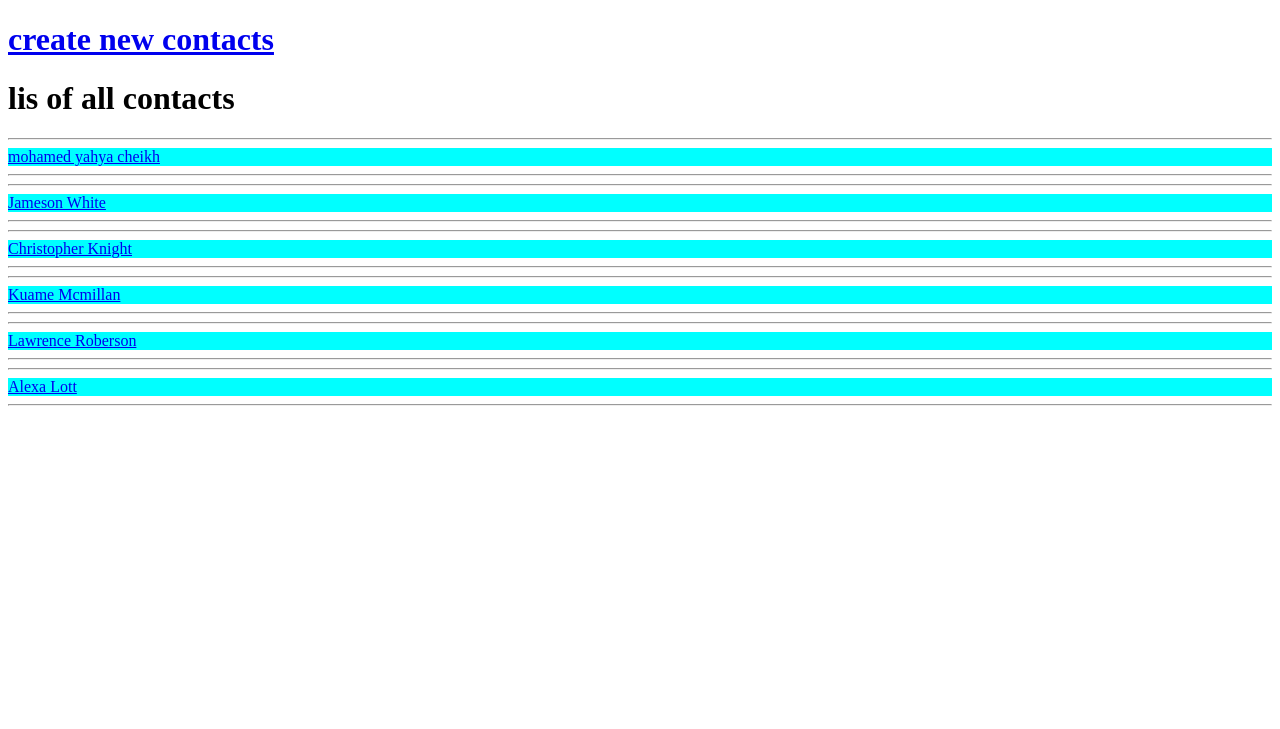
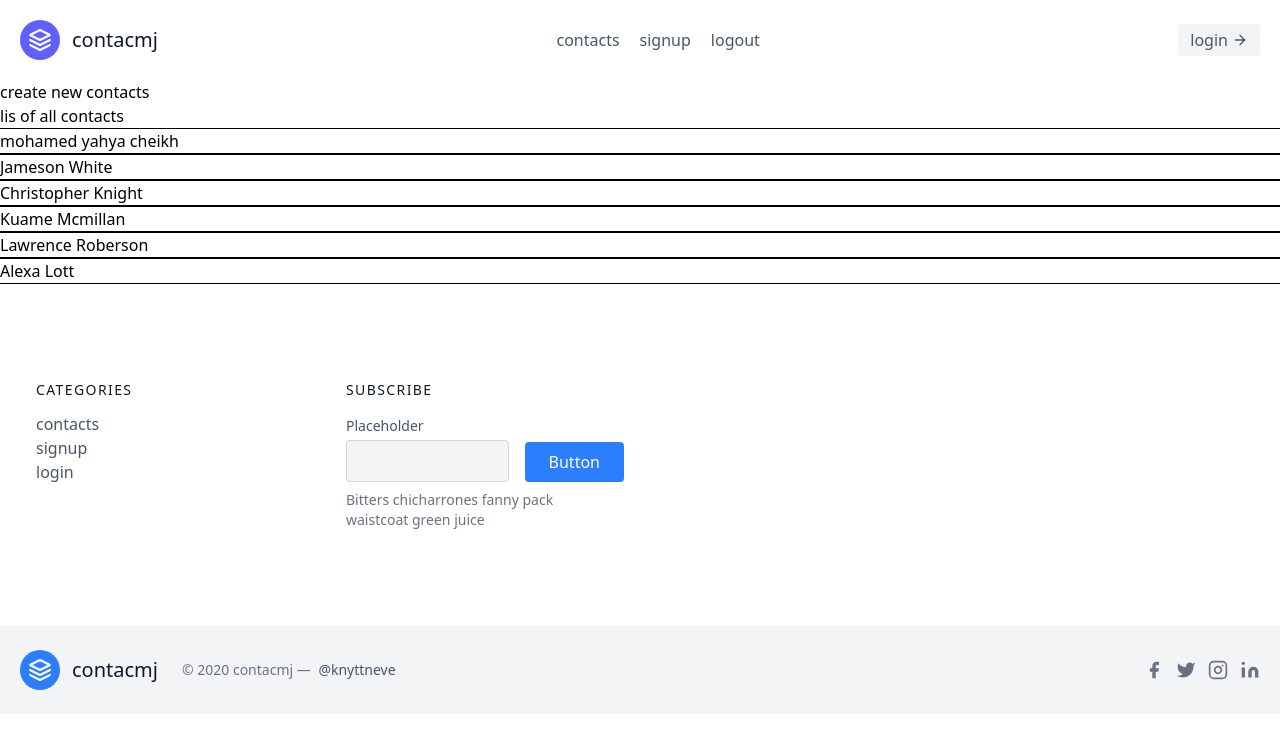
Before and after one commit to mohamedyahyadk/contactmanager, a Django app: page /contacts/ in a window 1280 px wide. Shown: the top 729 px of the page. Run offline with Django 5.2, Linux system fonts and the light colour scheme; data comes from the database, SQL or seed files in the repository.

Commit message:
third commit : extending templates

```diff
--- a/contactmanager/settings.py
+++ b/contactmanager/settings.py
@@ -55,7 +55,7 @@ ROOT_URLCONF = 'contactmanager.urls'
 TEMPLATES = [
     {
         'BACKEND': 'django.template.backends.django.DjangoTemplates',
-        'DIRS': [],
+        'DIRS': [BASE_DIR/'templates'],
         'APP_DIRS': True,
         'OPTIONS': {
             'context_processors': [
--- a/contactmanager/urls.py
+++ b/contactmanager/urls.py
@@ -16,8 +16,9 @@ Including another URLconf
 """
 from django.contrib import admin
 from django.urls import path , include
-
+from contacts.views import landing_page
 urlpatterns = [
     path('admin/', admin.site.urls),
-    path('contacts/',include("contacts.urls"),name='contacts')
+    path('contacts/',include("contacts.urls"),name='contacts'),
+    path('',landing_page,name='landing_page')
 ]
--- a/contacts/templates/leads/contactList.html
+++ b/contacts/templates/leads/contactList.html
@@ -1,17 +1,7 @@
-<!DOCTYPE html>
-<html lang="en">
-<head>
-    <meta charset="UTF-8">
-    <meta name="viewport" content="width=device-width, initial-scale=1.0">
-    <title>Document</title>
-    <style>
-        .contact{
-            background-color: aqua;
-        }
-    </style>
-</head>
-<body>
-    <h1><a href="{% url 'contacts:contact-create' %}"> create new contacts </a></h1>
+
+{% extends 'base.html' %}
+{% block content %}
+<h1><a href="{% url 'contacts:contact-create' %}"> create new contacts </a></h1>
     <h1>lis of all contacts</h1>
     {% for contact in contacts %}
     <hr>
@@ -20,5 +10,4 @@
     </div>
     <hr>
     {% endfor%}
-</body>
-</html>
+{% endblock content %}
--- a/contacts/views.py
+++ b/contacts/views.py
@@ -7,6 +7,10 @@ from django.shortcuts import render ,redirect
 
 from .models import Contact  ,Registrar
 from .forms import ContactModelForm
+
+
+def landing_page(request):
+     return render(request,'landing-page.html')
 def contactList(request):
     contacts=Contact.objects.all()
     context={
--- /dev/null
+++ b/templates/base.html
@@ -0,0 +1,16 @@
+<!DOCTYPE html>
+<html lang="en">
+<head>
+    <meta charset="UTF-8">
+    <meta name="viewport" content="width=device-width, initial-scale=1.0">
+    <title>contacmj</title>
+    <script src="https://cdn.jsdelivr.net/npm/@tailwindcss/browser@4"></script>
+</head>
+<body>
+    {% include "navbar.html"%}
+    {% block content %}
+
+    {% endblock content %}
+    {% include "footer.html"%}
+</body>
+</html>
--- /dev/null
+++ b/templates/footer.html
@@ -0,0 +1,73 @@
+<footer class="text-gray-600 body-font">
+    <div class="container px-5 py-24 mx-auto">
+      <div class="flex flex-wrap md:text-left text-center order-first">
+
+        <div class="lg:w-1/4 md:w-1/2 w-full px-4">
+          <h2 class="title-font font-medium text-gray-900 tracking-widest text-sm mb-3">CATEGORIES</h2>
+          <nav class="list-none mb-10">
+            <li>
+              <a class="text-gray-600 hover:text-gray-800">contacts</a>
+            </li>
+            <li>
+              <a class="text-gray-600 hover:text-gray-800">signup</a>
+            </li>
+            <li>
+              <a class="text-gray-600 hover:text-gray-800">login</a>
+            </li>
+
+          </nav>
+        </div>
+
+        <div class="lg:w-1/4 md:w-1/2 w-full px-4">
+          <h2 class="title-font font-medium text-gray-900 tracking-widest text-sm mb-3">SUBSCRIBE</h2>
+          <div class="flex xl:flex-nowrap md:flex-nowrap lg:flex-wrap flex-wrap justify-center items-end md:justify-start">
+            <div class="relative w-40 sm:w-auto xl:mr-4 lg:mr-0 sm:mr-4 mr-2">
+              <label for="footer-field" class="leading-7 text-sm text-gray-600">Placeholder</label>
+              <input type="text" id="footer-field" name="footer-field" class="w-full bg-gray-100 bg-opacity-50 rounded border border-gray-300 focus:bg-transparent focus:ring-2 focus:ring-blue-200 focus:border-blue-500 text-base outline-none text-gray-700 py-1 px-3 leading-8 transition-colors duration-200 ease-in-out">
+            </div>
+            <button class="lg:mt-2 xl:mt-0 flex-shrink-0 inline-flex text-white bg-blue-500 border-0 py-2 px-6 focus:outline-none hover:bg-blue-600 rounded">Button</button>
+          </div>
+          <p class="text-gray-500 text-sm mt-2 md:text-left text-center">Bitters chicharrones fanny pack
+            <br class="lg:block hidden">waistcoat green juice
+          </p>
+        </div>
+      </div>
+    </div>
+    <div class="bg-gray-100">
+      <div class="container px-5 py-6 mx-auto flex items-center sm:flex-row flex-col">
+        <a class="flex title-font font-medium items-center md:justify-start justify-center text-gray-900">
+          <svg xmlns="http://www.w3.org/2000/svg" fill="none" stroke="currentColor" stroke-linecap="round" stroke-linejoin="round" stroke-width="2" class="w-10 h-10 text-white p-2 bg-blue-500 rounded-full" viewBox="0 0 24 24">
+            <path d="M12 2L2 7l10 5 10-5-10-5zM2 17l10 5 10-5M2 12l10 5 10-5"></path>
+          </svg>
+          <span class="ml-3 text-xl">contacmj</span>
+        </a>
+        <p class="text-sm text-gray-500 sm:ml-6 sm:mt-0 mt-4">© 2020 contacmj —
+          <a href="https://twitter.com/knyttneve" rel="noopener noreferrer" class="text-gray-600 ml-1" target="_blank">@knyttneve</a>
+        </p>
+        <span class="inline-flex sm:ml-auto sm:mt-0 mt-4 justify-center sm:justify-start">
+          <a class="text-gray-500">
+            <svg fill="currentColor" stroke-linecap="round" stroke-linejoin="round" stroke-width="2" class="w-5 h-5" viewBox="0 0 24 24">
+              <path d="M18 2h-3a5 5 0 00-5 5v3H7v4h3v8h4v-8h3l1-4h-4V7a1 1 0 011-1h3z"></path>
+            </svg>
+          </a>
+          <a class="ml-3 text-gray-500">
+            <svg fill="currentColor" stroke-linecap="round" stroke-linejoin="round" stroke-width="2" class="w-5 h-5" viewBox="0 0 24 24">
+              <path d="M23 3a10.9 10.9 0 01-3.14 1.53 4.48 4.48 0 00-7.86 3v1A10.66 10.66 0 013 4s-4 9 5 13a11.64 11.64 0 01-7 2c9 5 20 0 20-11.5a4.5 4.5 0 00-.08-.83A7.72 7.72 0 0023 3z"></path>
+            </svg>
+          </a>
+          <a class="ml-3 text-gray-500">
+            <svg fill="none" stroke="currentColor" stroke-linecap="round" stroke-linejoin="round" stroke-width="2" class="w-5 h-5" viewBox="0 0 24 24">
+              <rect width="20" height="20" x="2" y="2" rx="5" ry="5"></rect>
+              <path d="M16 11.37A4 4 0 1112.63 8 4 4 0 0116 11.37zm1.5-4.87h.01"></path>
+            </svg>
+          </a>
+          <a class="ml-3 text-gray-500">
+            <svg fill="currentColor" stroke="currentColor" stroke-linecap="round" stroke-linejoin="round" stroke-width="0" class="w-5 h-5" viewBox="0 0 24 24">
+              <path stroke="none" d="M16 8a6 6 0 016 6v7h-4v-7a2 2 0 00-2-2 2 2 0 00-2 2v7h-4v-7a6 6 0 016-6zM2 9h4v12H2z"></path>
+              <circle cx="4" cy="4" r="2" stroke="none"></circle>
+            </svg>
+          </a>
+        </span>
+      </div>
+    </div>
+  </footer>
--- /dev/null
+++ b/templates/navbar.html
@@ -0,0 +1,23 @@
+
+<header class="text-gray-600 body-font">
+    <div class="container mx-auto flex flex-wrap p-5 flex-col md:flex-row items-center">
+      <a class="flex title-font font-medium items-center text-gray-900 mb-4 md:mb-0">
+        <svg xmlns="http://www.w3.org/2000/svg" fill="none" stroke="currentColor" stroke-linecap="round" stroke-linejoin="round" stroke-width="2" class="w-10 h-10 text-white p-2 bg-indigo-500 rounded-full" viewBox="0 0 24 24">
+          <path d="M12 2L2 7l10 5 10-5-10-5zM2 17l10 5 10-5M2 12l10 5 10-5"></path>
+        </svg>
+        <span class="ml-3 text-xl">contacmj</span>
+      </a>
+      <nav class="md:ml-auto md:mr-auto flex flex-wrap items-center text-base justify-center">
+        <a class="mr-5 hover:text-gray-900">contacts</a>
+        <a class="mr-5 hover:text-gray-900">signup</a>
+        <a class="mr-5 hover:text-gray-900">logout</a>
+
+      </nav>
+      <button class="inline-flex items-center bg-gray-100 border-0 py-1 px-3 focus:outline-none hover:bg-gray-200 rounded text-base mt-4 md:mt-0">
+           login
+        <svg fill="none" stroke="currentColor" stroke-linecap="round" stroke-linejoin="round" stroke-width="2" class="w-4 h-4 ml-1" viewBox="0 0 24 24">
+          <path d="M5 12h14M12 5l7 7-7 7"></path>
+        </svg>
+      </button>
+    </div>
+  </header>
```
Also changed, not shown: contacts/templates/leads/contactCreate.html (+4 -10 lines), contacts/templates/leads/contactDetail.html (+7 -15 lines), contacts/templates/leads/contactUpdate.html (+6 -10 lines), templates/landing-page.html (added, +16 -0 lines).
